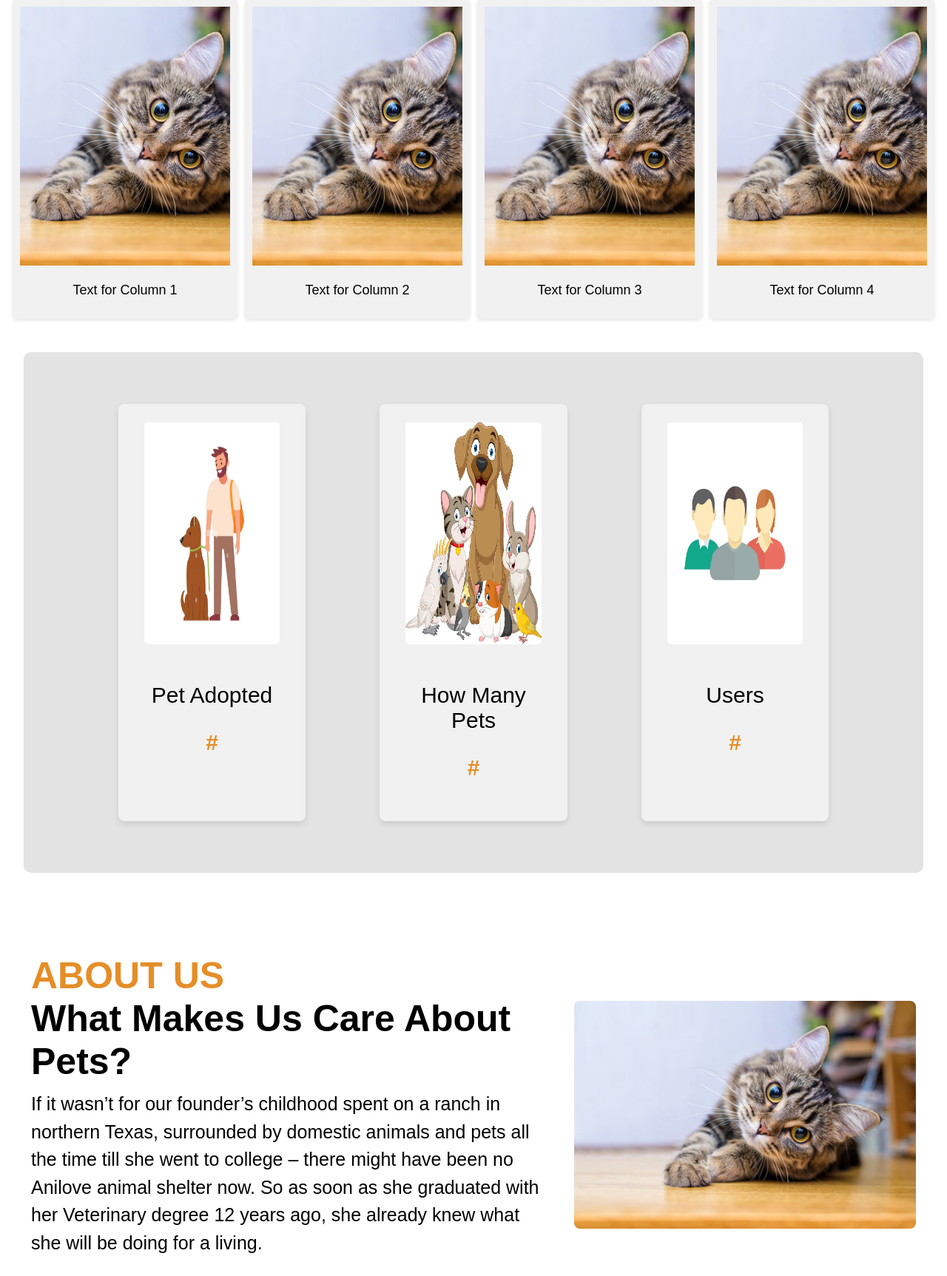
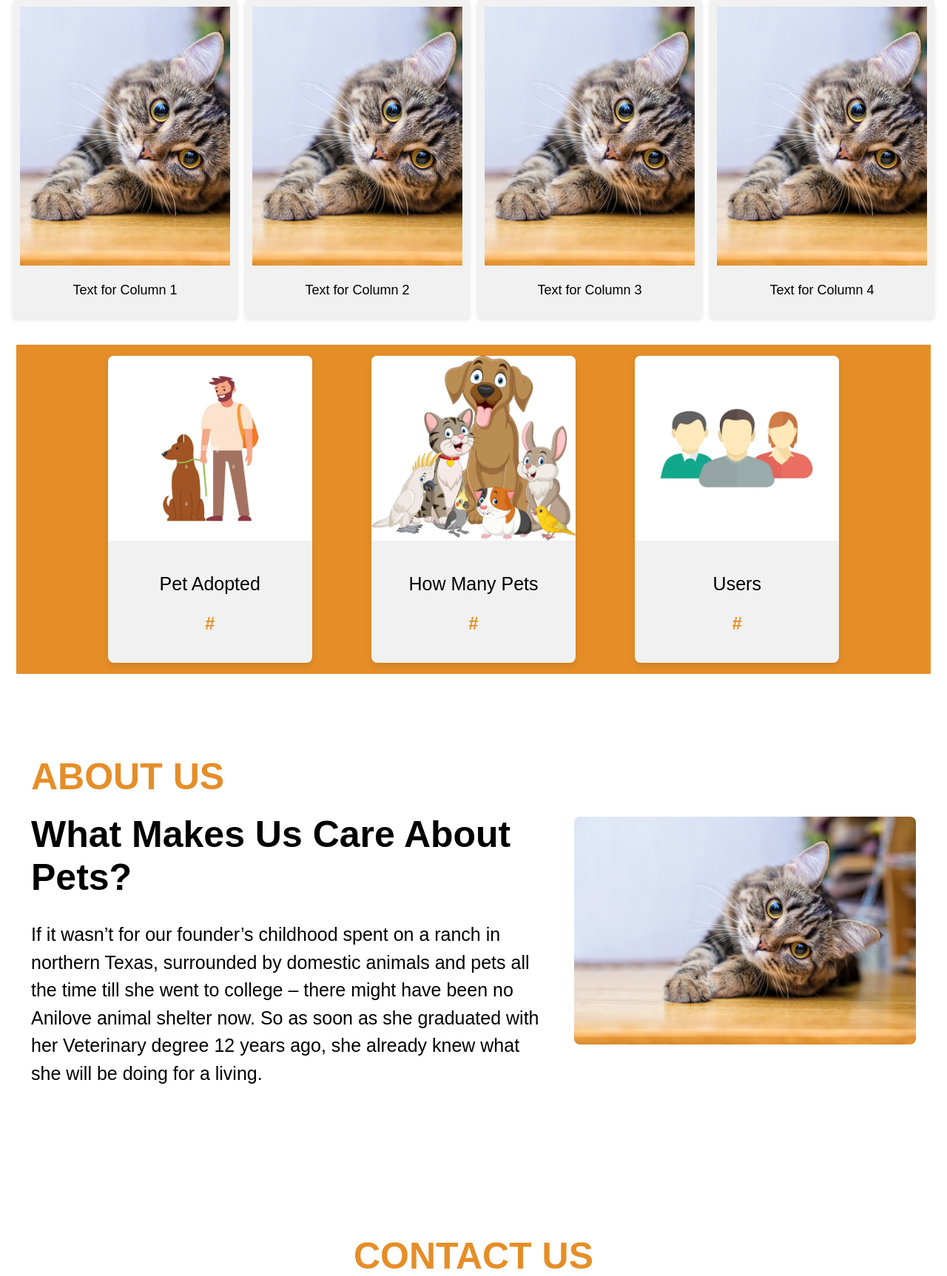
Before and after one commit to MalinduShasan/final_php_project, a PHP site: page / in a window 1280 px wide. Shown: the part 1133-2858 px from the top of the page at 74% size. Run offline with PHP 8.4, Linux system fonts and the light colour scheme.

Commit message:
status bar changed.

```diff
--- a/index.php
+++ b/index.php
@@ -146,40 +146,46 @@
             display: flex;
             justify-content: center;
             align-items: center;
-            background-color: #e3e3e3;
-            padding: 30px;
-            border-radius: 10px;
-            margin: 30px;
+            background-color: #e58e28;
+            padding: 15px 0;
+            margin: 20px;
+
         }
+
         .status-bar-inner-container {
             display: flex;
             justify-content: space-between;
-            width: 90%;
-            gap:20px;
+            width: 80%;
             max-width: 1950px;
+            gap: 80px;
         }
+
         .status-bar-inner-box {
             flex: 1;
             background-color: #f1f1f1;
-            padding: 25px;
-            margin:40px;
             text-align: center;
-            font-size: 18px;
             border-radius: 8px;
-            font-size:30px;
             box-shadow: 0 4px 8px rgba(0, 0, 0, 0.1);
+            overflow: hidden;
         }
+
         .status-bar-inner-box img {
-            width: 90%;
-            height: 300px;
-            object-fit: fill;
-            border-radius: 5px;
-            margin-bottom: 15px;
+            width: 100%;
+            height: 250px;
+            object-fit: content;
         }
-        .status-bar-p{
+
+        .status-bar-text {
+            padding: 15px;
+            font-size:25px;
+        }
+
+        .status-bar-p {
             color: #e58e26;
             font-weight: bold;
+            font-size: 24px;
         }
+
 
         /*about us*/
         .about-container {
@@ -202,6 +208,7 @@
         }
         .about-us h1 {
             margin: 0;
+            margin-bottom:20px;
         }
         .about-us p {
             margin-top: 10px;
@@ -281,7 +288,6 @@
             width: 100%;
             padding: 10px;
             color: white;
-            background-color: #007BFF;
             border: none;
             border-radius: 4px;
             font-size: 18px;
@@ -337,8 +343,10 @@
                 flex-direction: column;
                 align-items: center;
             }
+
             .status-bar-inner-box {
-                width: 100%;
+                width: 90%;
+                margin: 10px 0;
             }
 
             .column {
@@ -441,21 +449,28 @@
                     <div class="status-bar-inner-container">
                         <div class="status-bar-inner-box">
                             <img src="images/status_bar_images/adopted_pets.jpg" alt="Image 1">
+                            <div class="status-bar-text">
                                 <p>Pet Adopted</p>
                                 <p class="status-bar-p">#</p>
                             </div>
+                        </div>
                         <div class="status-bar-inner-box">
                             <img src="images/status_bar_images/pets.jpg" alt="Image 2">
+                            <div class="status-bar-text">
                                 <p>How Many Pets</p>
                                 <p class="status-bar-p">#</p>
                             </div>
+                        </div>
                         <div class="status-bar-inner-box">
                             <img src="images/status_bar_images/users.jpg" alt="Image 3">
+                            <div class="status-bar-text">
                                 <p>Users</p>
                                 <p class="status-bar-p">#</p>
                             </div>
                         </div>
                     </div>
+                </div>
+
 
                 <!--about us-->
                 <div class="about-container">
```
Lines whose indentation alone changed are shown as unchanged.
